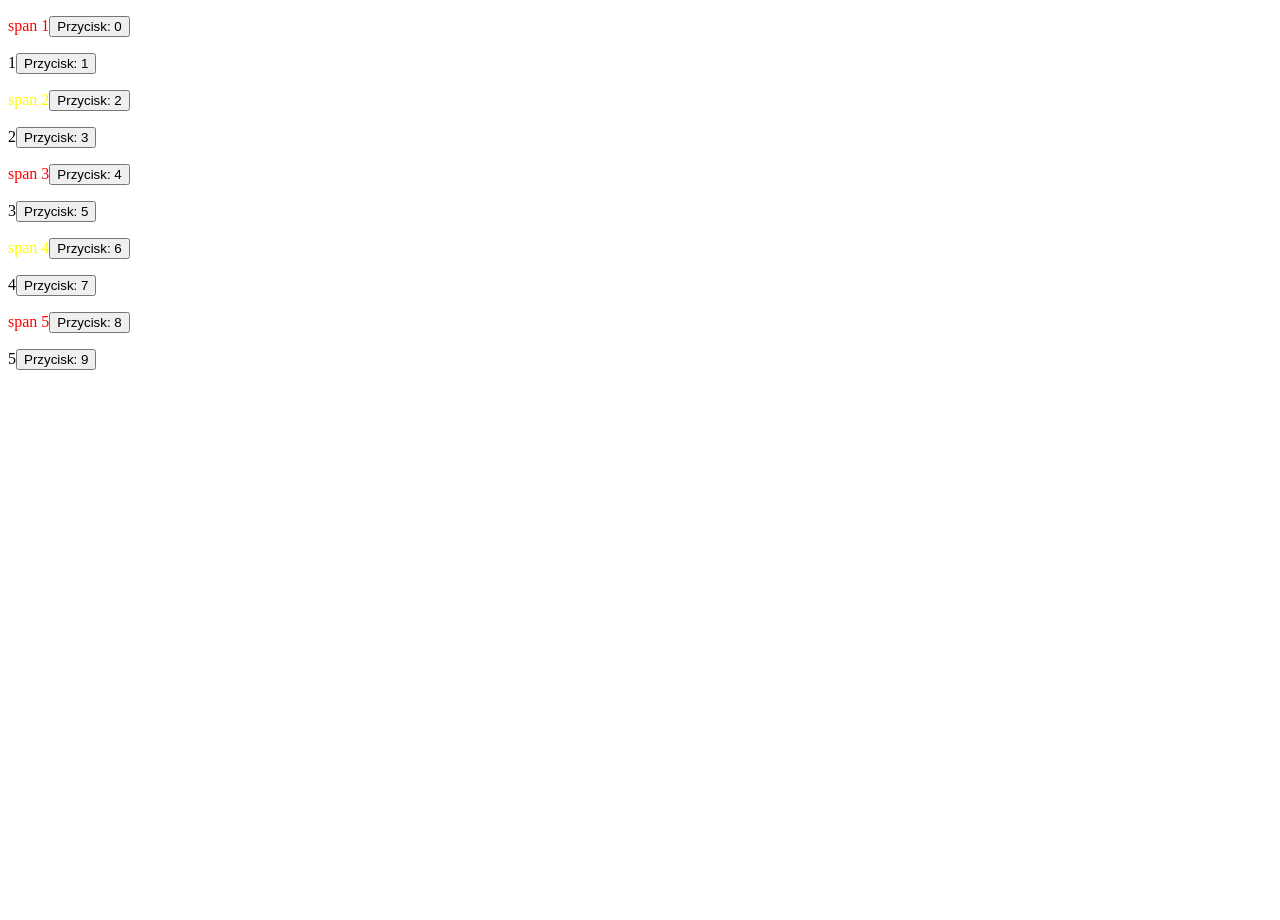
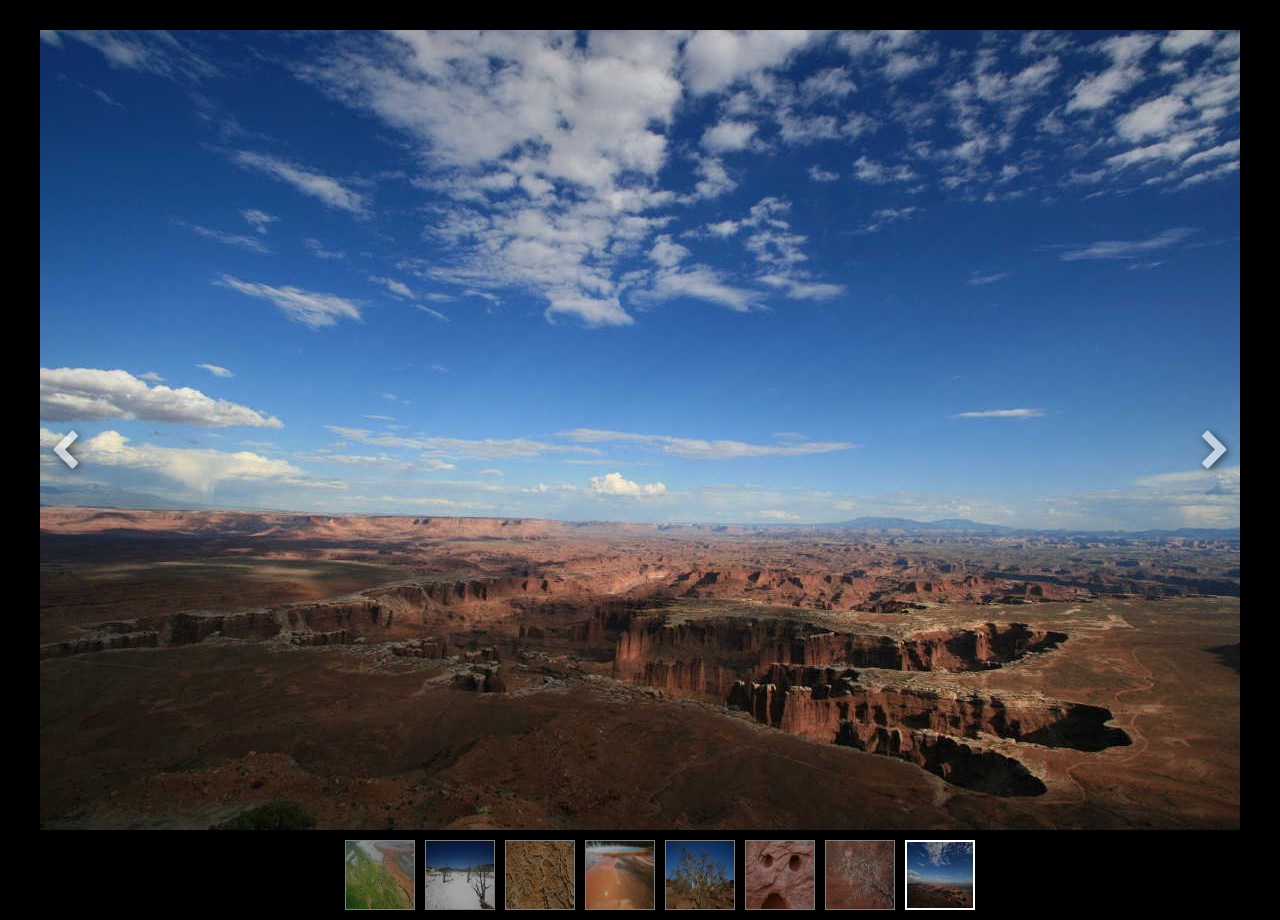
Before and after one commit to zosinski/kodilla-task-9, a plain HTML site: page index.html in a window 1280 px wide. Before the commit the page ends 800 px from the top, so only its background shows below. Drawn offline with nearby package versions, Linux system fonts and the light colour scheme.

Commit message:
pierwsza działająca wersja

```diff
--- /dev/null
+++ b/css/style.css
@@ -0,0 +1,93 @@
+* {
+	box-sizing: border-box;
+}
+
+body {
+	margin: 0;
+	padding: 0;
+	background-color: black;
+}
+
+.carousel {
+	/*display: none;*/
+	margin: 30px auto 0;
+	width: 1200px;
+	height: 800px;
+	position: relative;
+	overflow: hidden;
+	text-align: center;
+}
+
+.carousel img {
+	display: block;
+	width: 100%;
+	max-width: 1200px;
+	height: 100%;
+	max-height: 800px;
+}
+
+.carousel ul {
+	list-style-type: none;
+	padding: 0;
+	margin: 0;
+	width: calc(2 * 1200px);
+}
+
+.carousel li {
+	display: inline-block;
+	float: left;
+}
+
+.carousel > .left-arrow,
+.carousel > .right-arrow {
+	position: absolute;
+	top: 50%;
+	color: white;
+	font-size: 42px;
+	text-shadow: 2px 2px 8px black;
+	opacity: 0.6;
+	z-index: 100;
+	cursor: pointer;
+}
+.carousel > .left-arrow {
+	left: 10px;
+}
+.carousel > .right-arrow {
+	right: 10px;
+}
+.carousel > .left-arrow:hover,
+.carousel > .right-arrow:hover {
+	opacity: 1;
+}
+
+.slide-miniature-list {
+	width: 1200px;
+	margin: 5px auto;
+	position: relative;
+	display: flex;
+	flex-direction: row;
+	justify-content: center;
+	flex-wrap: wrap;
+}
+.slide-miniature-list > .slide-miniature {
+	list-style-type: none;
+	border: 1px solid grey;
+	margin: 5px;
+	width: 70px;
+	height: 70px;
+	overflow: hidden;
+	cursor: pointer;
+}
+.slide-miniature-list > .slide-miniature > img {
+	opacity: 0.7;
+	width: 100%;
+	height: 100%;
+}
+.slide-miniature-list > .slide-miniature > img:hover {
+	opacity: 1;
+	border: 2px solid white;
+}
+.slide-miniature-list > .current-slide {
+	opacity: 1;
+	border: 2px solid white;
+}
--- a/index.html
+++ b/index.html
@@ -2,49 +2,28 @@
 <html lang="pl-PL">
 <head>
 	<meta charset="UTF-8">
-	<title>Zadanie 9-2 Kodilla Bootcampa</title>
+	<title>Zadanie 9-3 - Karuzela - Kodilla Bootcampa</title>
+
+	<link href="https://maxcdn.bootstrapcdn.com/font-awesome/4.5.0/css/font-awesome.min.css" rel="stylesheet" type="text/css">
+	<link rel="stylesheet" href="css/style.css">
 
 	<script src="https://ajax.googleapis.com/ajax/libs/jquery/1.12.4/jquery.min.js"></script>
 	<script type="text/javascript" src="js/scripts.js"></script>
 </head>
 <body>
 
-	<div>
+	<div id="carousel" class="carousel">
 
-		<div>
-			<p><span>span 1</span></p>
-		</div>
-		<div>
-			<p>1</p>
-		</div>
-
-		<div>
-			<p><span>span 2</span></p>
-		</div>
-		<div>
-			<p>2</p>
-		</div>
-
-		<div>
-			<p><span>span 3</span></p>
-		</div>
-		<div>
-			<p>3</p>
-		</div>
-
-		<div>
-			<p><span>span 4</span></p>
-		</div>
-		<div>
-			<p>4</p>
-		</div>
-
-		<div>
-			<p><span>span 5</span></p>
-		</div>
-		<div>
-			<p>5</p>
-		</div>
+		<ul>
+			<li><img src="images/IMG_1.jpg" alt=""></li>
+			<li><img src="images/IMG_2.jpg" alt=""></li>
+			<li><img src="images/IMG_3.jpg" alt=""></li>
+			<li><img src="images/IMG_4.jpg" alt=""></li>
+			<li><img src="images/IMG_5.jpg" alt=""></li>
+			<li><img src="images/IMG_6.jpg" alt=""></li>
+			<li><img src="images/IMG_7.jpg" alt=""></li>
+			<li><img src="images/IMG_8.jpg" alt=""></li>
+		</ul>
 
 	</div>
 
--- a/js/scripts.js
+++ b/js/scripts.js
@@ -1,25 +1,174 @@
 $(function(){
 
-	// var span = $('span');
+	var carousel = $('#carousel');
+	var carouselList = $('#carousel ul');
+	var slideWidth = 1200;
+	var carouselSpeed = 3000;
+	var slideSpeed = 500;
+	var currentSlideId = 0;
 
-	// span.each(function(index, element) {
-	// 	if(index % 2 == 0) {
-	// 		console.log(index);
-	// 		$(element).css('color', 'red');
-	// 	};
-	// });
+	setCarouselWidth();
+	createCarouselControls();
+	var carouselInterval = setInterval(slideToTheRight, carouselSpeed);
+	// slideToId(10);
 
-	$('span:even').css('color','red');
+	function setCarouselWidth() {
+		var carouselWidth = carouselList.find('li').length * slideWidth;
+		console.log(carouselWidth);
+		carouselList.css({width: carouselWidth});
+	}
 
-	$('span').filter(':odd').css('color', 'yellow');
+	function createCarouselControls() {
 
-	$('p').each(function(index, element) {
-		var button = '<button data-tmp="' + index + '">Przycisk: ' + index + '</button>';
-		$(element).append(button);
-	});
+		createArrowControls();
+		createSlideMiniatures();
+	}
 
-	$("button").click(function() {
-		alert('Przycisk: ' + $(this).attr("data-tmp"));
-	});
+	function createArrowControls() {
+		var leftArrow = $('<i>', {class: 'fa fa-chevron-left left-arrow'});
+		var rightArrow = $('<i>', {class: 'fa fa-chevron-right right-arrow'});
+		carousel.append(leftArrow);
+		carousel.append(rightArrow);
+		leftArrow.click(slideToTheRight_manual);
+		rightArrow.click(slideToTheLeft_manual);
+	}
+
+	function createSlideMiniatures() {
+		var miniatureList = $('<ul>', {class: 'slide-miniature-list'});
+		carouselList.find('li').each(function(index) {
+			console.log(index);
+			var slideImg = $('<img />', {src: $(this).find('img').attr('src')})
+			var slideMiniature = $('<li>', {
+				class: 'slide-miniature',
+				id: "slide-" + index
+			});
+			slideMiniature.append(slideImg);
+			miniatureList.append(slideMiniature);
+			console.log(slideMiniature);
+			slideMiniature.click(function(){slideToId(index)});
+		});
+		carousel.after(miniatureList);
+		setCurrentSlideMiniature(0, 1);
+	}
+
+	function setCurrentSlideMiniature(targetSlideId, previousSlideId) {
+		var targetMiniatureId = '#slide-' + targetSlideId;
+		var previousMiniatureId = '#slide-' + previousSlideId;
+
+		// KONRAD: Jak się odwołać do elementu, który jest dzieckiem #carousel? Jaka jest składnia?
+		$(targetMiniatureId).addClass('current-slide');
+		$(previousMiniatureId).removeClass('current-slide');
+	}
+
+	function slideToTheLeft_manual() {
+		clearInterval(carouselInterval);
+		slideToTheLeft();
+		carouselInterval = setInterval(slideToTheLeft, carouselSpeed);
+	}
+	function slideToTheLeft() {
+		var previousSlideId = currentSlideId;
+
+		carouselList.animate({marginLeft: -slideWidth}, slideSpeed, moveFirstSlideToTheEnd);
+		currentSlideId < carouselList.find('li').length - 1 ? currentSlideId++ : currentSlideId = 0;
+
+		console.log(currentSlideId);
+		setCurrentSlideMiniature(currentSlideId, previousSlideId);
+	}
+
+	function slideToTheRight_manual() {
+		clearInterval(carouselInterval);
+		slideToTheRight();
+		carouselInterval = setInterval(slideToTheRight, carouselSpeed);
+	}
+	function slideToTheRight() {
+		var previousSlideId = currentSlideId;
+
+		moveLastSlideToTheBeginning();
+		carouselList.css({marginLeft: '-1200px'});
+		carouselList.animate({marginLeft: '0'}, slideSpeed);
+		currentSlideId > 0 ? currentSlideId-- : currentSlideId = carouselList.find('li').length - 1;
+
+		console.log(currentSlideId);
+		setCurrentSlideMiniature(currentSlideId, previousSlideId);
+	}
+
+	function slideToId(targetSlideId) {
+		console.log('targetId:' + targetSlideId);
+		console.log('currentId:' + currentSlideId);
+
+		if (currentSlideId == targetSlideId) {
+			console.log('ten sam slide');
+			return;
+		} else {
+			clearInterval(carouselInterval);
+			var carouselSpeed_memory = carouselSpeed;
+			var slideSpeed_memory = slideSpeed;
+			carouselSpeed = 0;
+			slideSpeed = 50;
+		};
+
+		while (currentSlideId < targetSlideId) {
+			console.log(currentSlideId, targetSlideId, 'przewiń w lewo');
+			slideToTheLeft();
+			console.log(currentSlideId, targetSlideId);
+		};
+
+		while (currentSlideId > targetSlideId) {
+			console.log(currentSlideId, targetSlideId, 'przewiń w prawo');
+			slideToTheRight();
+			console.log(currentSlideId, targetSlideId);
+		};
+
+		carouselSpeed = carouselSpeed_memory;
+		slideSpeed = slideSpeed_memory;
+		carouselInterval = setInterval(slideToTheLeft, carouselSpeed);
+	}
+
+	// Aleternatywna metoda przewijania po kliknięciu na miniaturę. Wybiera najkrótszą drogę.
+	// function goToSlideId(targetSlideId) {
+	// 	console.log('targetId:' + targetSlideId);
+	// 	console.log('currentId:' + currentSlideId);
+
+	// 	if (targetSlideId == currentSlideId) {
+	// 		console.log('ten sam slide');
+	// 	} else {
+	// 		clearInterval(carouselInterval);
+
+	// 		if currentSlideId > targetSlideId {
+	// 			var distanceToLeft = currentSlideId - targetSlideId;
+	// 			var distanceToRight = carouselList.find('li').length - 1 - 2 * currentSlideId + targetSlideId;
+	// 			distanceToRight < distanceToLeft ? var slideDirection = 'left' : var slideDirection = 'right';
+	// 		} else {
+	// 			var distanceToLeft = currentSlideId + carouselList.find('li').length - 1 - targetSlideId;
+	// 			var distanceToRight = targetSlideId - currentSlideId;
+	// 			distanceToRight < distanceToLeft ? var slideDirection = 'left' : var slideDirection = 'right';
+	// 		};
+
+	// 		if (slideDirection == 'right') {
+	// 			for (i = 1; i < ; i++) {
+
+	// 			}
+	// 		}
+	// 	}
+	// }
+
+	function moveFirstSlideToTheEnd() {
+		// var firstSlide = carouselList.find('li:first');
+		var firstSlide = carouselList.find('li:first');
+		// var lastSlide = $(".carousel ul").find('li:last')
+		carouselList.append(firstSlide);
+		// $(".carousel ul").append(firstSlide);
+		// lastSlide.after(firstSlide);
+		carouselList.css({marginLeft: 0});
+	}
+
+	function moveLastSlideToTheBeginning() {
+		var lastSlide = carouselList.find('li:last');
+		var firstSlide = carouselList.find('li:first');
+
+		firstSlide.before(lastSlide);
+		// carouselList.css({marginRight: 0})
+		// carouselList.css({marginRight: 0});
+	}
 
 });
```
Also changed, not shown: images/IMG_1.jpg (added), images/IMG_2.jpg (added), images/IMG_3.jpg (added), images/IMG_4.jpg (added), images/IMG_5.jpg (added), images/IMG_6.jpg (added), images/IMG_7.jpg (added), images/IMG_8.jpg (added).
